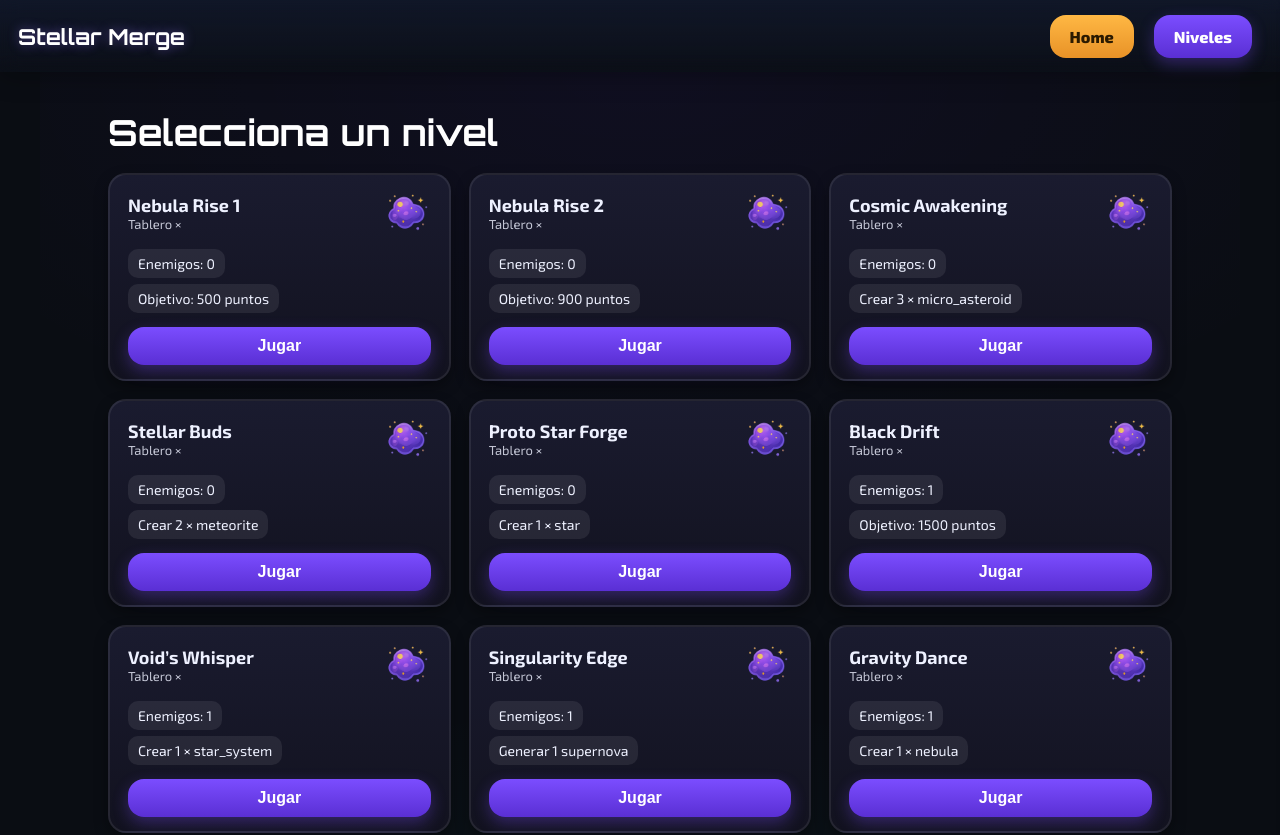
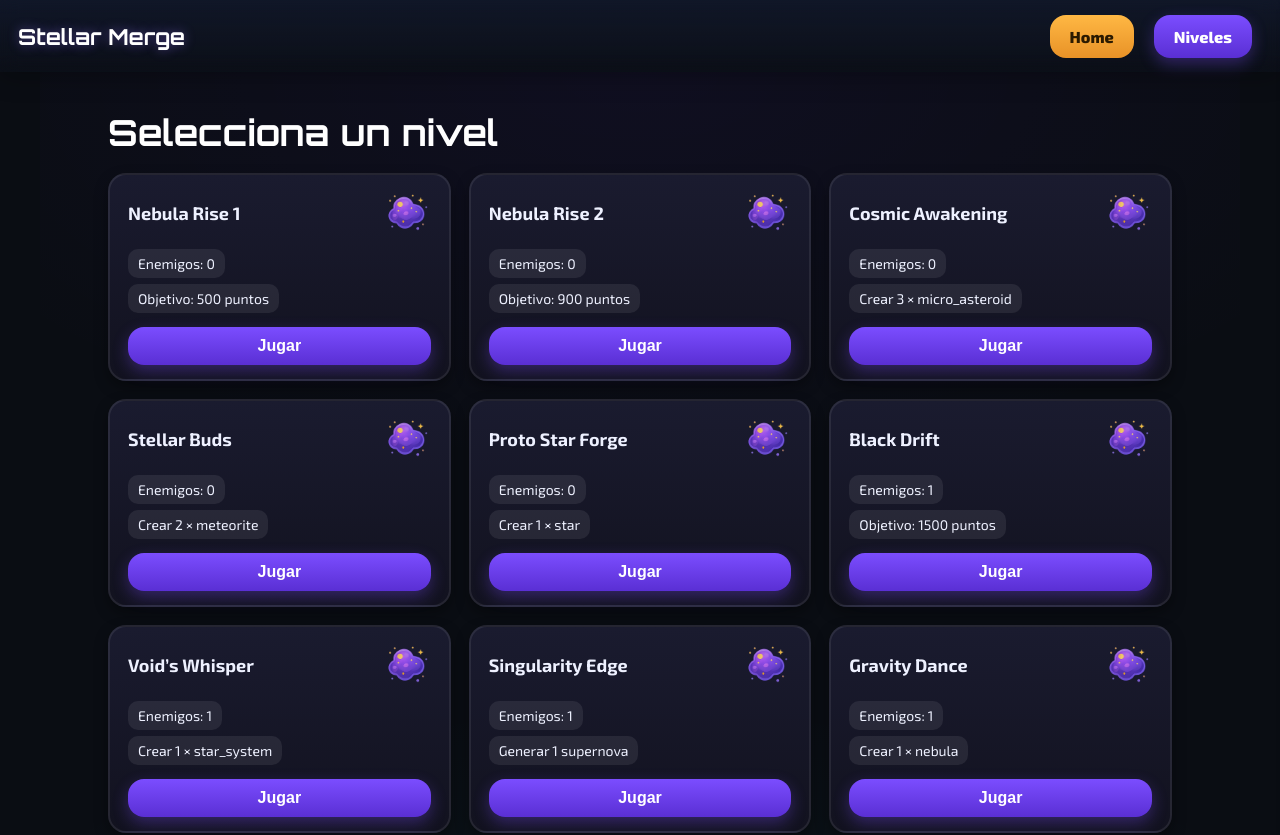
Before and after one commit to raulrod16124/merge-game, a React (Vite) app: page /levels in a window 1280 px wide. Shown: the top 835 px of the page. Built offline with nearby package versions, Linux system fonts and the light colour scheme.

Commit message:
remove unused data

```diff
--- a/src/state/game-store/index.ts
+++ b/src/state/game-store/index.ts
@@ -21,7 +21,6 @@ import {createFloatingScoreActions} from './actions/floatingScores';
 import {pickWeighted} from './utils/weighted';
 import {emptyFragments} from './utils/fragments';
 import {getResponsiveBoardSize} from '@/utils/getResponsiveBoardSize';
-import React from 'react';
 
 export type GameStore = {
   items: ItemBase[];
--- a/src/ui/components/Header.styled.ts
+++ b/src/ui/components/Header.styled.ts
@@ -1,6 +1,5 @@
 // src/ui/components/Header.styled.ts
 import styled from 'styled-components';
-import {Link} from 'react-router-dom';
 import {Button} from '@/common/Button';
 
 export const HeaderBar = styled.header`
--- a/src/ui/components/Header.tsx
+++ b/src/ui/components/Header.tsx
@@ -12,7 +12,6 @@ import {
   Overlay,
   NavList,
 } from './Header.styled';
-import {Button} from '@/common/Button';
 
 export function Header() {
   const [open, setOpen] = useState(false);
--- a/src/ui/components/LevelCard.styled.ts
+++ b/src/ui/components/LevelCard.styled.ts
@@ -35,11 +35,6 @@ export const Name = styled.h3`
   margin: 0;
 `;
 
-export const Sub = styled.div`
-  font-size: 13px;
-  opacity: 0.8;
-`;
-
 export const Info = styled.div`
   margin-top: 12px;
   display: flex;
--- a/src/ui/components/LevelCard.tsx
+++ b/src/ui/components/LevelCard.tsx
@@ -8,7 +8,6 @@ import {
   LevelCardHeader,
   Name,
   Pill,
-  Sub,
 } from './LevelCard.styled';
 import {Button} from '@/common/Button';
 
@@ -36,9 +35,6 @@ export function LevelCard({level}: {level: LevelConfig}) {
       <LevelCardHeader>
         <div>
           <Name>{level.name}</Name>
-          <Sub>
-            Tablero {level.boardSize.cols}×{level.boardSize.rows}
-          </Sub>
         </div>
 
         <Icon
--- a/src/ui/components/modals/LevelFailModal.tsx
+++ b/src/ui/components/modals/LevelFailModal.tsx
@@ -68,7 +68,7 @@ type Props = {
   onClose: () => void;
 };
 
-export function LevelFailModal({levelId, onClose}: Props) {
+export function LevelFailModal({onClose}: Props) {
   const navigate = useNavigate();
   const resetLevel = useGameStore(s => s.resetLevel);
 
```
